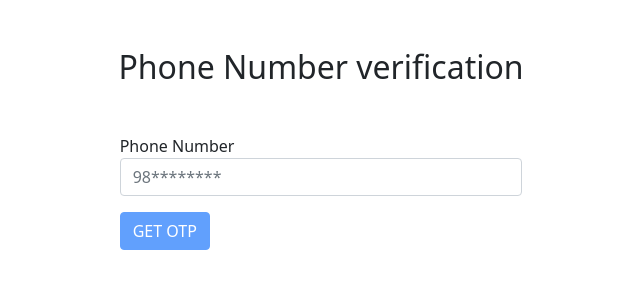
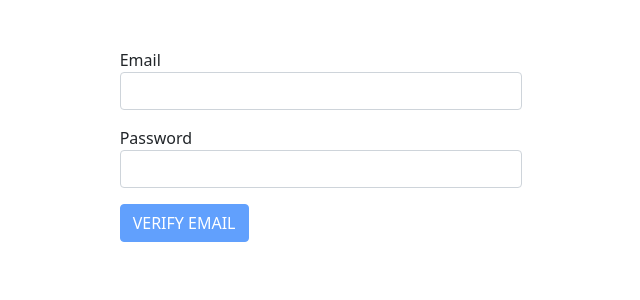
Before and after one commit to roshanbhatta/jain-family-app, a React (Create React App) app: page / in a window 1280 px wide. Shown: the top 300 px of the page, without its empty margins (319-959 px from the left). Built offline with nearby package versions, Linux system fonts and the light colour scheme; no server answers.

Commit message:
no significant changes

```diff
--- a/src/components/StepOneDetails.js
+++ b/src/components/StepOneDetails.js
@@ -157,6 +157,8 @@ export default class GeneralInformation extends React.Component {
             this.state.gender,
             this.state.nativeAddress,
         );
+
+        //TODO: make it redirect it to second step
     }
 
     //makes the border of offending input box red
--- a/src/components/StepThreePhoneVerification.js
+++ b/src/components/StepThreePhoneVerification.js
@@ -14,7 +14,7 @@ export default class PhoneVerification extends React.Component {
       userOTP:'',
       formErrors:{userPhone:'', userOTP:'',},
       userPhoneValid:false,
-      userOTPValid:false,
+      userOTPValid:false
     }
   }
 
--- a/src/components/StepTwoEmailVerification.js
+++ b/src/components/StepTwoEmailVerification.js
@@ -89,6 +89,9 @@ export default class EmailVerification extends React.Component{
           //display link sent message and make the acknowledgement button visible
           document.getElementById('verificationLinkMsg').classList.remove('d-none');
           document.getElementById('emailValidationAcknowledgement').classList.remove('d-none');
+
+          //redirect url
+          // url: "http://localhost:3000/",
         });
       })
       .catch((error) => {
@@ -104,6 +107,7 @@ export default class EmailVerification extends React.Component{
   }
 
   async checkEmailVerification(){
+
     //reload user details
     await this.state.currUser.reload();
 
--- a/src/index.js
+++ b/src/index.js
@@ -2,14 +2,14 @@
 import React from 'react';
 import ReactDOM from 'react-dom';
 // import GeneralInformation from "./components/StepOneDetails";
-// import EmailVerification from "./components/StepTwoEmailVerification";
-import PhoneVerification from "./components/StepThreePhoneVerification";
+import EmailVerification from "./components/StepTwoEmailVerification";
+// import PhoneVerification from "./components/StepThreePhoneVerification";
 
 
 ReactDOM.render(
   // <GeneralInformation />,
-  // <EmailVerification/>,
-  <PhoneVerification />,
+  <EmailVerification/>,
+  // <PhoneVerification />,
   document.getElementById('root')
 );
 
```
